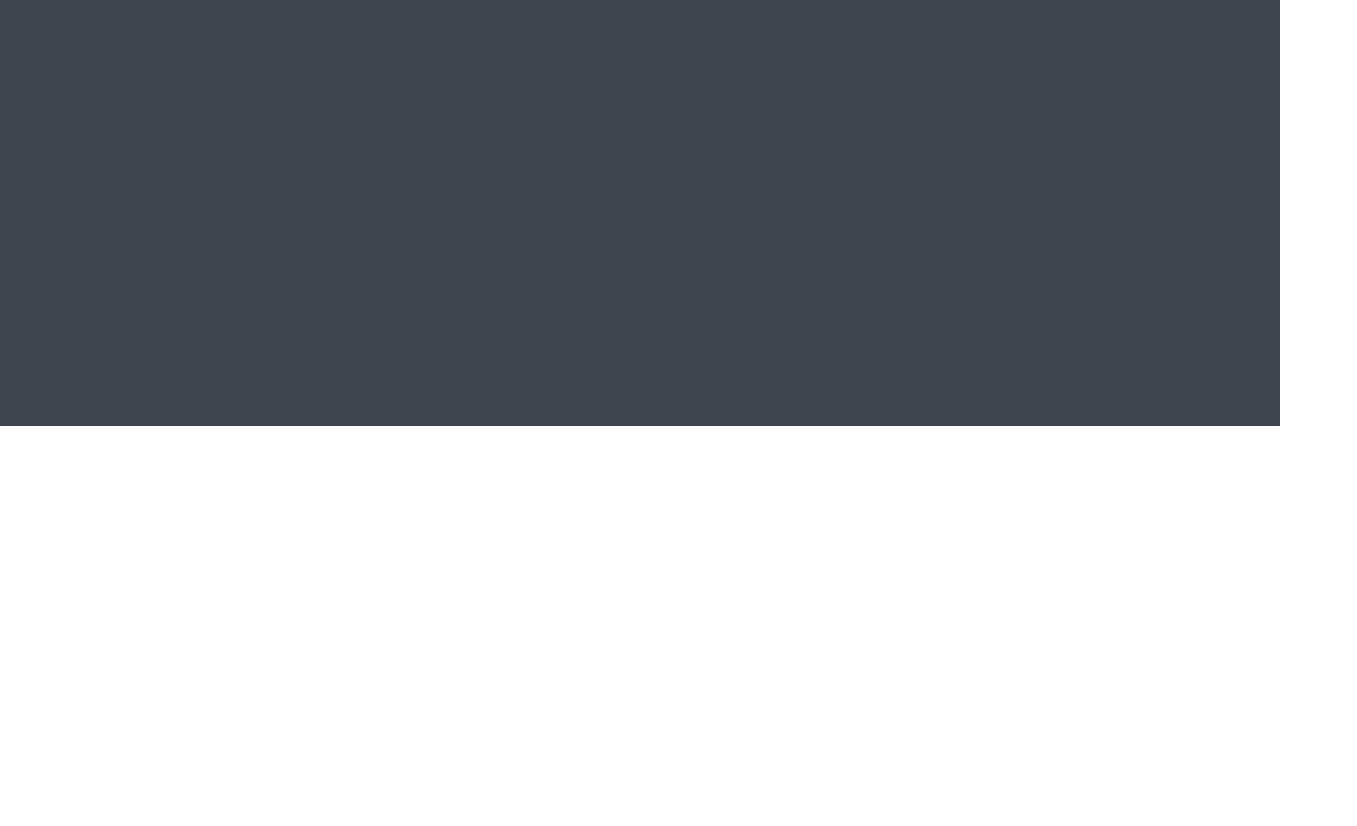
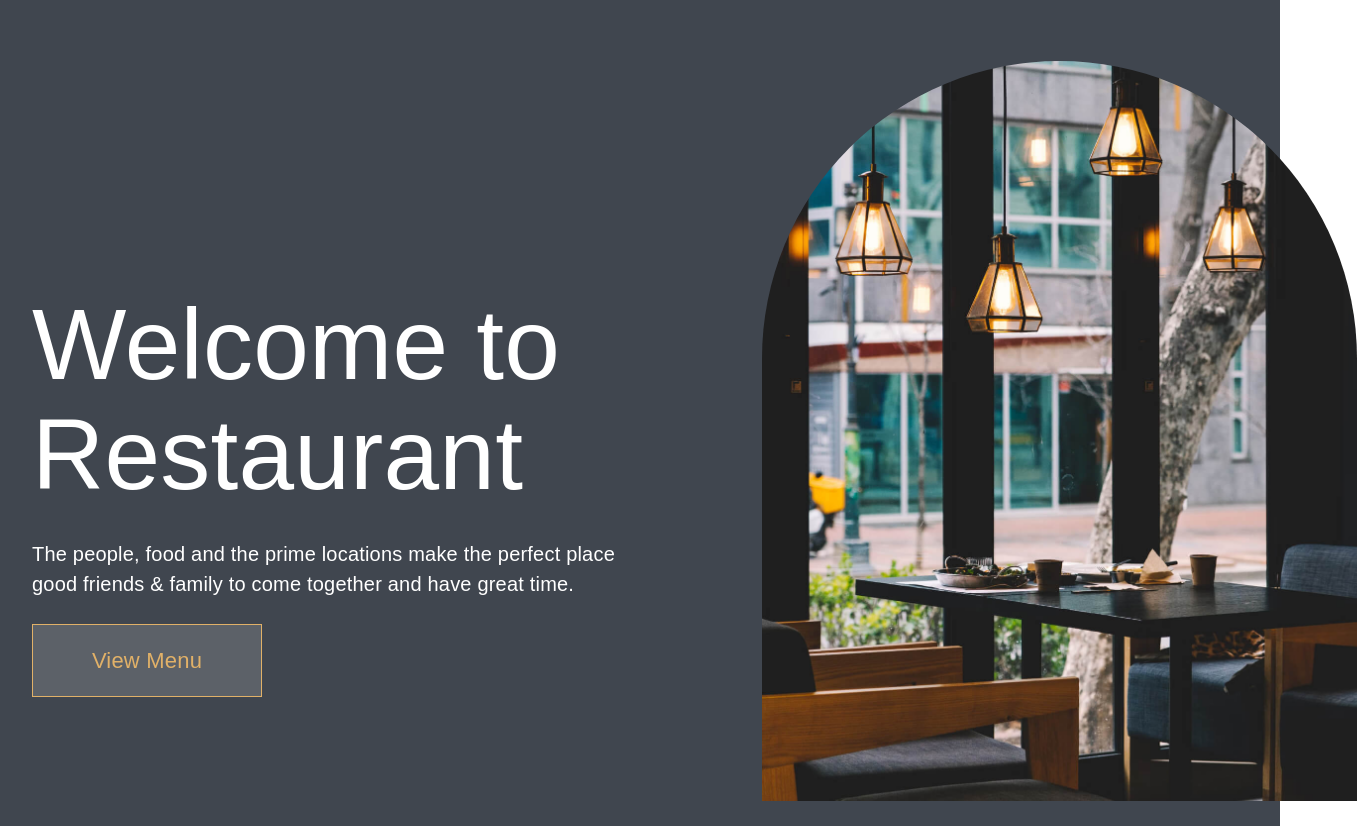
Before and after one commit to Sayfulloh77/second-repo, a plain HTML site: page module 2/lesson-2/index.html in a window 1280 px wide. Shown: the part 374-1200 px from the top of the page, 1357 px wide, since content can reach past the window. Before the commit the page ends 800 px from the top, so only its background shows below. Drawn offline with nearby package versions, Linux system fonts and the light colour scheme.

Commit message:
Update lesson-2 changes

```diff
--- a/module 2/lesson-2/index.html
+++ b/module 2/lesson-2/index.html
@@ -58,8 +58,22 @@
 
             </nav>
 
+        </header>
+       <!--header finished-->
+        <main>
 
-        </header>
+            <section class="section-1">
+                <h1 class="main-text">Welcome to Restaurant</h1>
+                <h4 class="mini-text">The people, food and the prime locations make the perfect place good friends & family to come together and have great time.</h4>
+                <button class="button-1">View Menu</button>
+            </section>
+
+            <aside class="aside-1">
+                <div class="img-2"></div>
+            </aside>
+
+        </main>
+
      </div>
 
 </body>
--- a/module 2/lesson-2/styles/style.css
+++ b/module 2/lesson-2/styles/style.css
@@ -8,7 +8,7 @@ body {
 }
 .page-1 {
     width: 100%;
-    height: 100vh;
+    height: 150vh;
     background: rgba(64, 70, 79, 1);
 }
 header {
@@ -134,3 +134,61 @@ header {
     font-size: 20px;
     color: rgba(255, 255, 255, 1);
 }
+/*header finished*/
+/*main started*/
+main {
+    width: 95%;
+    margin: 0 auto;
+    height: 770px;
+    display: flex;
+    align-items: center;
+}
+main .section-1 {
+    width: 60%;
+    height: 418px;
+    margin-top: 100px;
+}
+main .section-1 .main-text {
+    font-weight: 400;
+    font-style: Regular;
+    font-size: 100px;
+    line-height: 110px;
+    letter-spacing: 0.2px;
+    color: rgba(255, 255, 255, 1);
+    margin-bottom: 30px;
+}
+main .section-1 .mini-text {
+    width: 630px;
+    font-weight: 400;
+    font-style: Regular;
+    font-size: 20px;
+    line-height: 30px;
+    letter-spacing: 0.2px;
+    color: rgba(255, 255, 255, 1);
+    margin-bottom: 25px;
+}
+main .section-1 .button-1 {
+    width: 230px;
+    height: 73px;
+    border: 1px solid rgba(225, 177, 104, 1);
+    background: rgba(92, 97, 104, 1);
+    color: rgba(225, 177, 104, 1);
+    font-weight: 400;
+    font-style: Regular;
+    font-size: 22px;
+    line-height: 33px;
+    letter-spacing: 0.2px;
+}
+main .aside-1 {
+    width: 40%;
+}
+main .aside-1 .img-2 {
+    background-image: url(../images/da62025672256630bc1a8d2bbf238a9d271a11f1.jpg);
+    background-repeat: no-repeat;
+    background-size: cover;
+    width: 595px;
+    height: 740px;
+    border-top-left-radius: 626px;
+    border-top-right-radius: 626px;
+    margin-top: 100px;
+}
```
Also changed, not shown: module 2/lesson-2/images/da62025672256630bc1a8d2bbf238a9d271a11f1.jpg (added).
